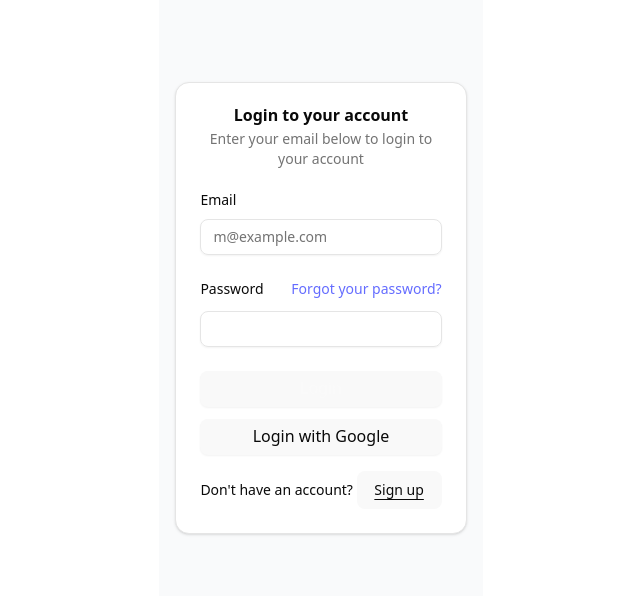
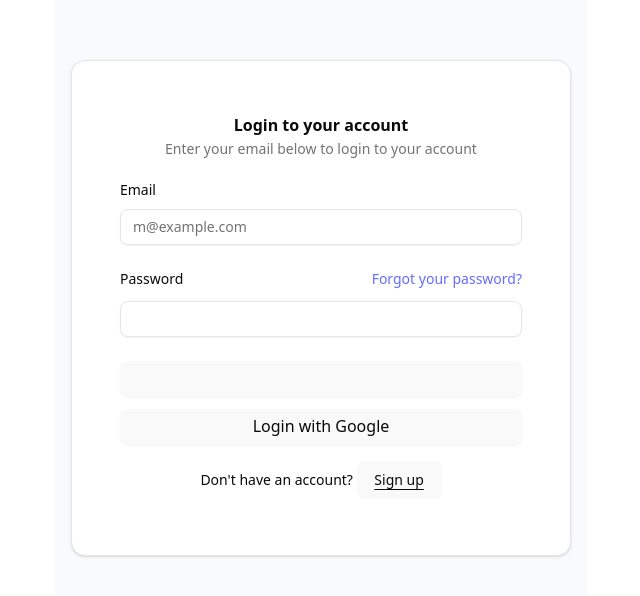
Before and after one commit to alex-k-exe/my-future, a React (Vite) app: page / in a window 1280 px wide. Shown: the part 124-720 px from the top of the page, without its empty margins (319-959 px from the left). Built offline with nearby package versions, Linux system fonts and the light colour scheme.

Commit message:
Change login page

```diff
--- a/src/pages/login.tsx
+++ b/src/pages/login.tsx
@@ -32,14 +32,14 @@ export function LoginForm({
 
   return (
     <div className={cn("flex flex-col gap-6", className)} {...props}>
-      <Card>
-        <CardHeader>
+      <Card className="w-full min-w-[500px]">
+        <CardHeader className="px-12 pt-8">
           <CardTitle>Login to your account</CardTitle>
           <CardDescription>
             Enter your email below to login to your account
           </CardDescription>
         </CardHeader>
-        <CardContent>
+        <CardContent className="px-12 pb-8">
           <form onSubmit={handleSubmit}>
             <div className="flex flex-col gap-6">
               <div className="grid gap-3">
```
